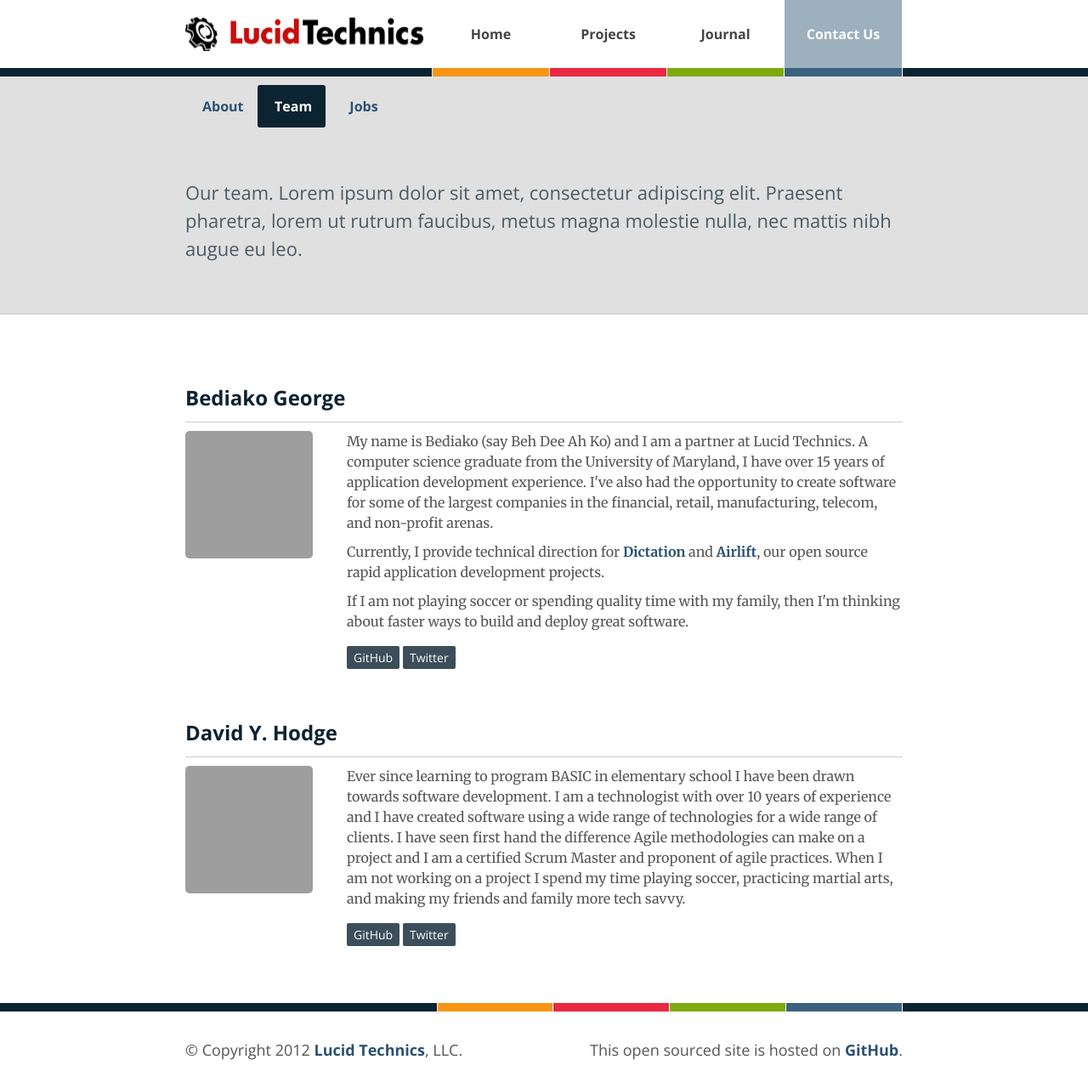
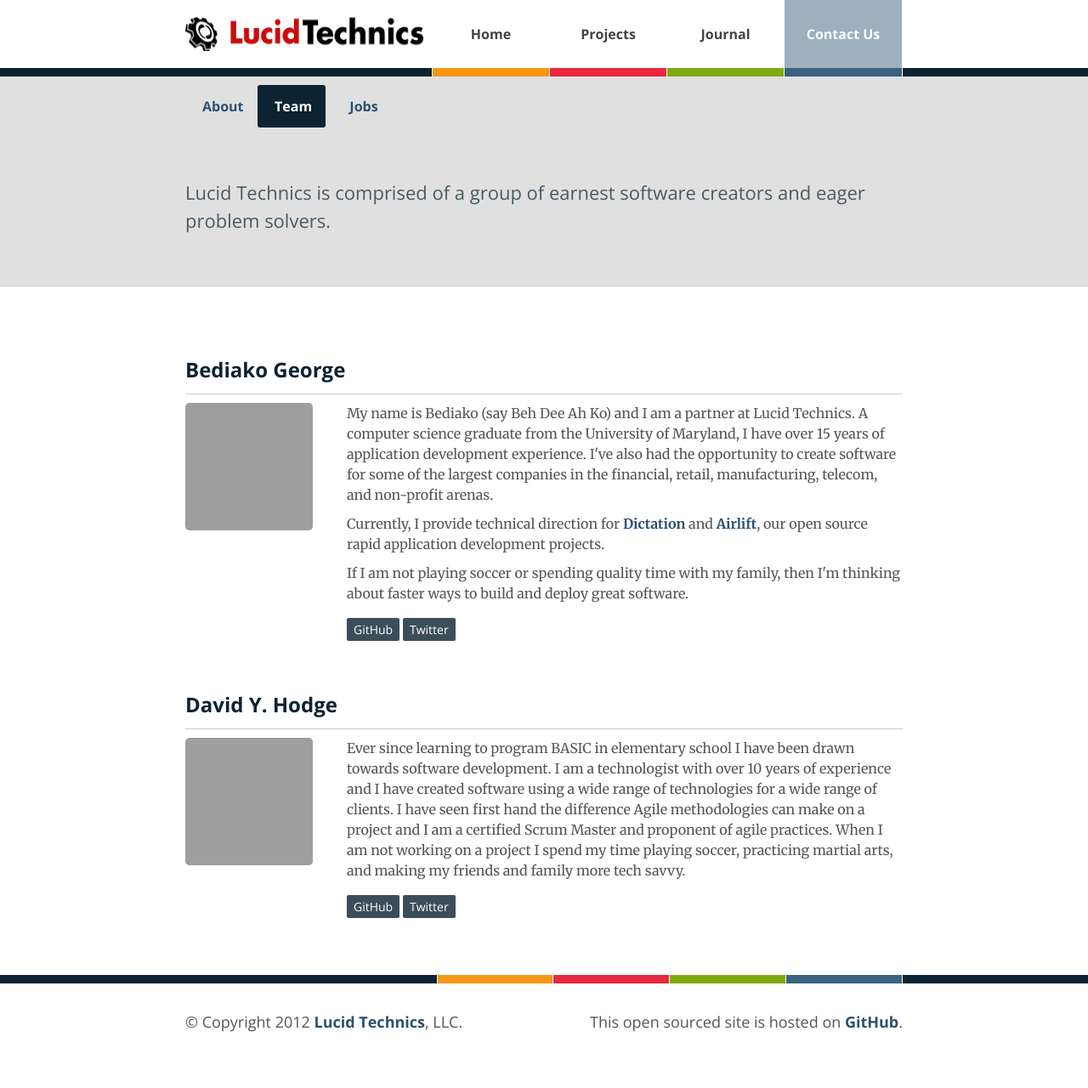
Before and after one commit to LucidTechnics/lucidtechnics.github.com, a Jekyll site: the page built from team.html, in a window 1280 px wide. Shown: the whole page at 85% size. Built offline with Jekyll 4.4.1, drawn with Linux system fonts in a browser that asks for light colours; nearby versions of some CDN libraries; after the commit the page ends 1247 px from its top, so only the background shows below that; grey boxes are pictures that could not be loaded.

Commit message:
Updated team.html

```diff
--- a/team.html
+++ b/team.html
@@ -12,7 +12,7 @@
 
     <div class="abstract">
       <p>
-        Our team. Lorem ipsum dolor sit amet, consectetur adipiscing elit. Praesent pharetra, lorem ut rutrum faucibus, metus magna molestie nulla, nec mattis nibh augue eu leo.
+        Lucid Technics is comprised of a group of earnest software creators and eager problem solvers.
       </p>
     </div>
   </div>
```
